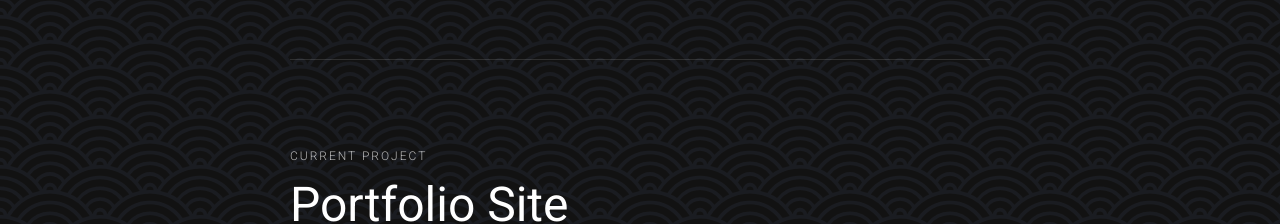
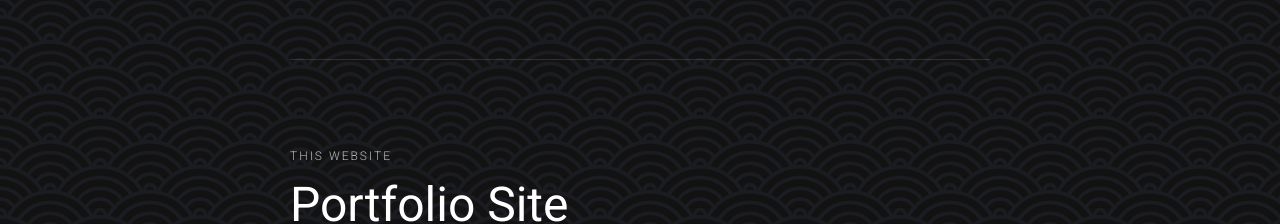
Before and after one commit to ahuff1315/anastasia-huff, a Nuxt app: page / in a window 1280 px wide. Shown: the part 860-1084 px from the top of the page. Built offline with nearby package versions, Linux system fonts and the light colour scheme.

Commit message:
update portfolio site overline text

```diff
--- a/components/other-projects.vue
+++ b/components/other-projects.vue
@@ -2,7 +2,7 @@
   <div>
     <div class="section-container pt-16">
       <p class="text-overline font-weight-light pt-4 mb-0 text--secondary">
-        Current Project
+        This Website
       </p>
       <h3 class="text-h3 font-weight-regular pb-4 pt-2 text--primary">
         Portfolio Site
```
